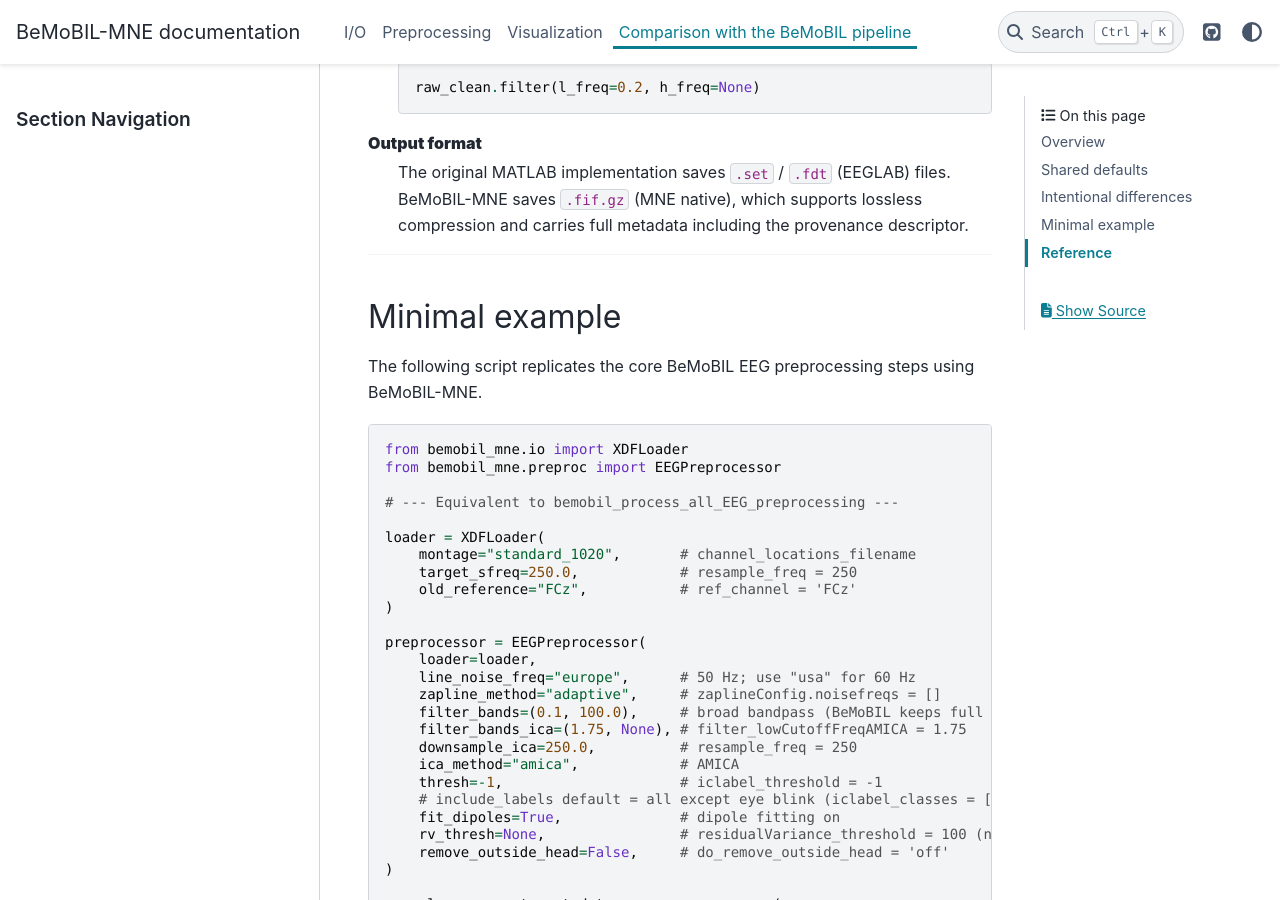
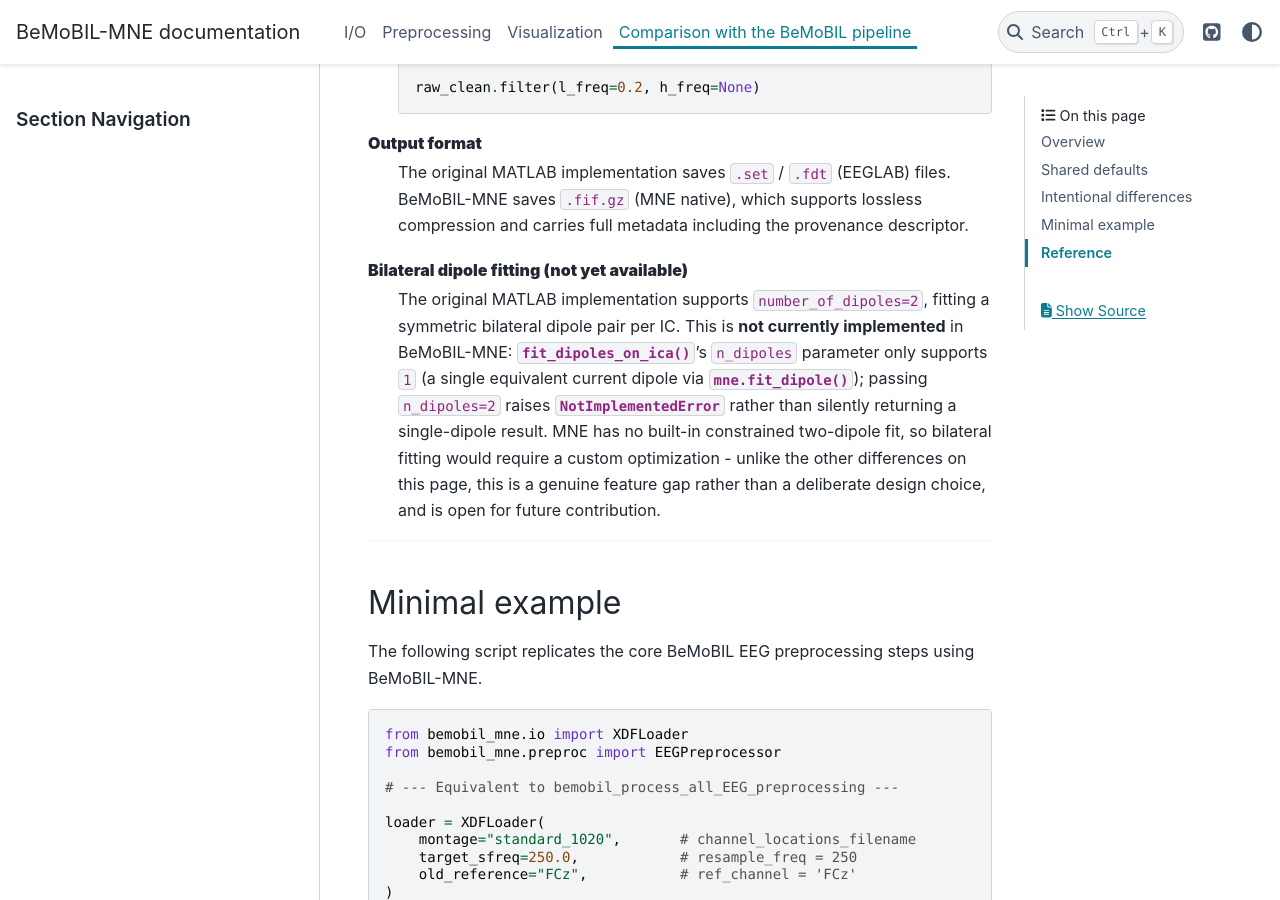
Before and after one commit to BeMoBIL/bemobil-mne, a Sphinx documentation site: the page built from doc/source/guides/bemobil.rst, in a window 1280 px wide and 900 px high, scrolled down 2775 px. Built offline with Sphinx 7.4.7 and the PyData theme 0.15.4, drawn with Linux system fonts in a browser that asks for light colours; the version number could not be read and is left out.

Commit message:
DOC: flag bilateral dipole fitting (n_dipoles=2) as an open feature gap

```diff
--- a/doc/source/guides/bemobil.rst
+++ b/doc/source/guides/bemobil.rst
@@ -132,6 +132,16 @@ Intentional differences
    (MNE native), which supports lossless compression and carries full metadata including
    the provenance descriptor.
 
+**Bilateral dipole fitting (not yet available)**
+   The original MATLAB implementation supports ``number_of_dipoles=2``, fitting a symmetric
+   bilateral dipole pair per IC.  This is **not currently implemented** in BeMoBIL-MNE:
+   :func:`~bemobil_mne.preproc.fit_dipoles_on_ica`'s ``n_dipoles`` parameter only supports
+   ``1`` (a single equivalent current dipole via :func:`mne.fit_dipole`); passing ``n_dipoles=2``
+   raises :class:`NotImplementedError` rather than silently returning a single-dipole result.
+   MNE has no built-in constrained two-dipole fit, so bilateral fitting would require a custom
+   optimization - unlike the other differences on this page, this is a genuine feature gap
+   rather than a deliberate design choice, and is open for future contribution.
+
 ----
 
 Minimal example
```
